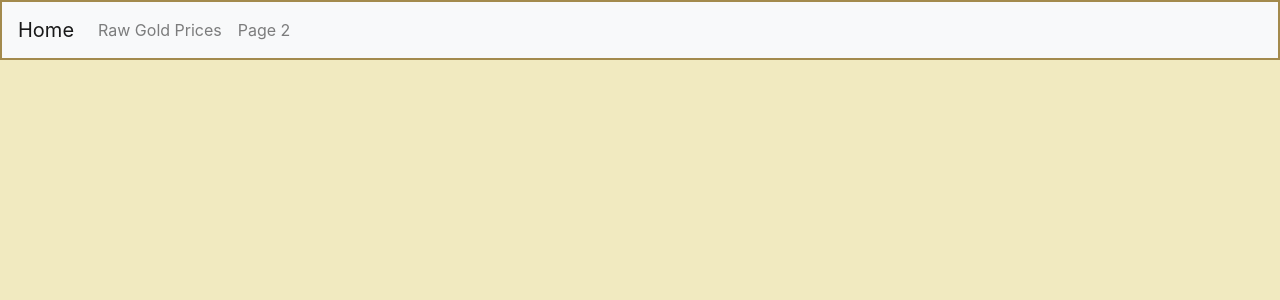
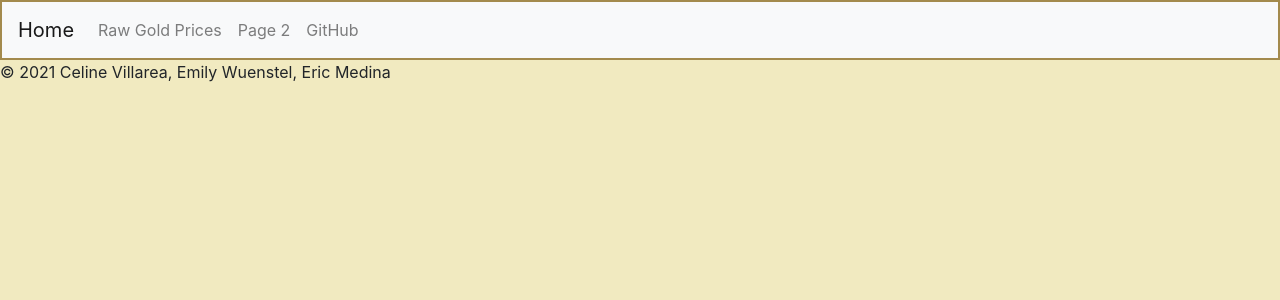
Before and after one commit to cjvilla/Gold-Projections, a Flask app: page / in a window 1280 px wide. Shown: the top 300 px of the page. Run offline with Flask 2, Linux system fonts and the light colour scheme; some libraries are stand-ins or nearby versions.

Commit message:
added additional nav-link to home.html

```diff
--- a/templates/home.html
+++ b/templates/home.html
@@ -29,6 +29,9 @@
         <li class="nav-item">
           <a class="nav-link" href="/page2">Page 2</a>
         </li>
+        <li class="nav-item">
+          <a class="nav-link" href="https://github.com/cjvilla/Gold-Projections.git">GitHub</a>
+        </li>
       </ul>
     </div>
   </nav>
@@ -40,7 +43,9 @@
 <!-- Container for information and images -->
 
 
-
+  <div id='footer'>
+    <p>&copy; 2021 Celine Villarea, Emily Wuenstel, Eric Medina </p>
+  </div>
 </body>
 
 </html>
```
